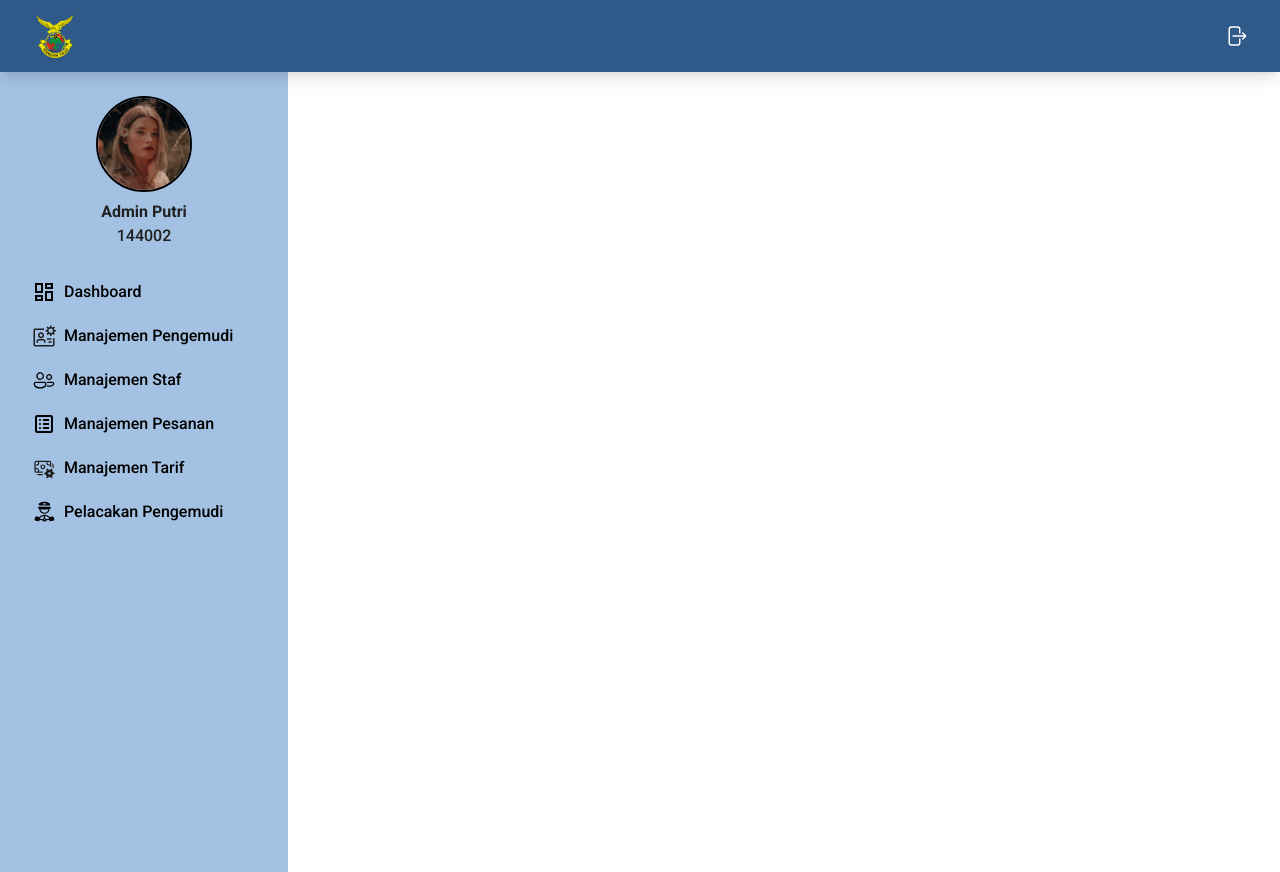
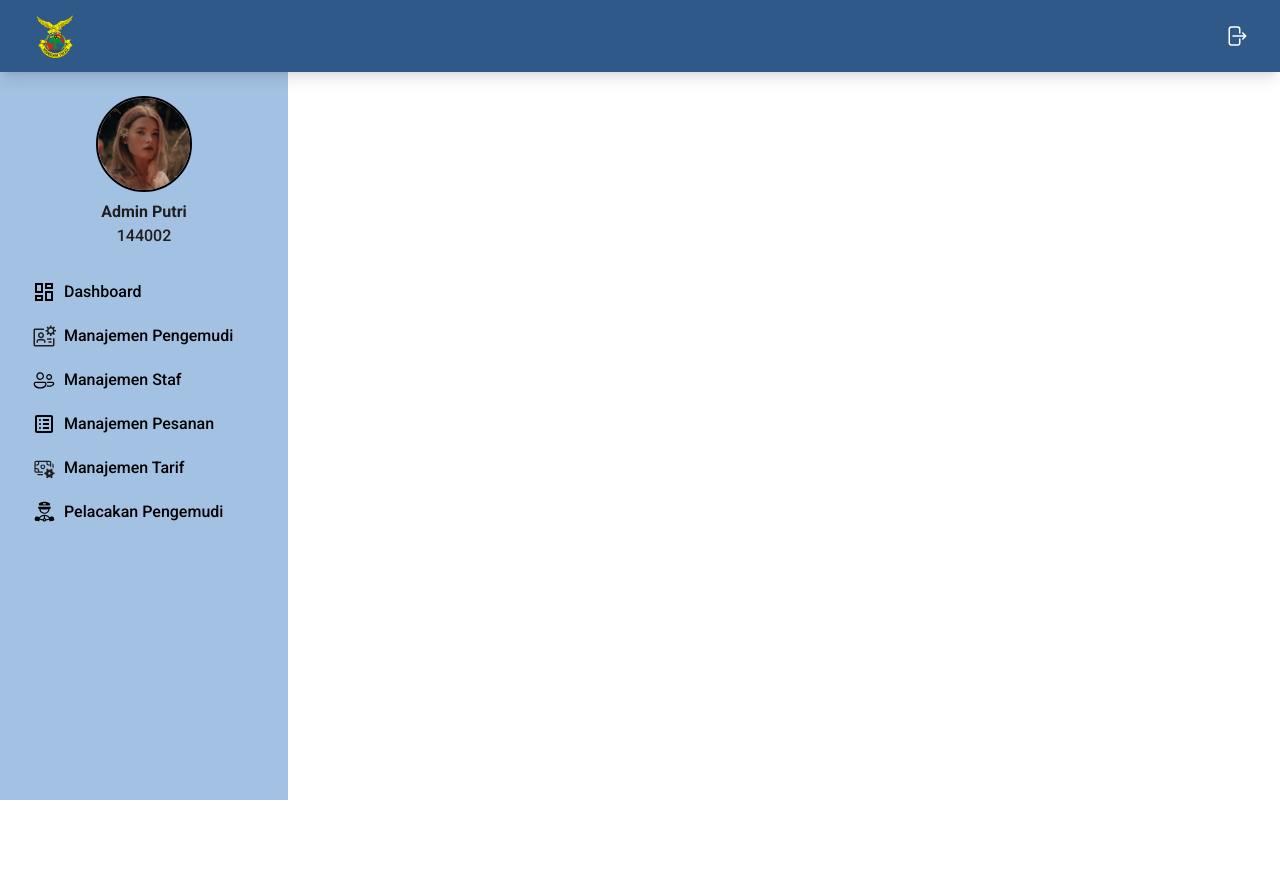
Before and after one commit to swhiter/mypuskopau-dashboard-v2, a Vue app: page / in a window 1280 px wide. After the commit the page ends 800 px from the top, so only its background shows below. Built offline with nearby package versions, Linux system fonts and the light colour scheme; what @vee-validate/i18n would draw is missing.

Commit message:
fix: set container max height to device viewport height

```diff
--- a/src/components/organisms/SideNavbar.vue
+++ b/src/components/organisms/SideNavbar.vue
@@ -60,7 +60,7 @@ const menus: Ref<MenuItem[]> = ref([
 
 <style scoped>
 .sidebar-container {
-  @apply flex flex-col w-fit h-screen font-body
+  @apply flex flex-col w-fit h-full font-body
 }
 
 .sidebar-background {
--- a/src/components/templates/MainLayout.vue
+++ b/src/components/templates/MainLayout.vue
@@ -1,8 +1,10 @@
 <template>
-  <TopNavbar />
-  <div class="flex">
-    <SideNavbar />
-    <RouterView />
+  <div class="flex flex-col w-full h-dvh max-h-dvh">
+    <TopNavbar />
+    <div class="flex h-full">
+      <SideNavbar />
+      <RouterView />
+    </div>
   </div>
 </template>
 
```
